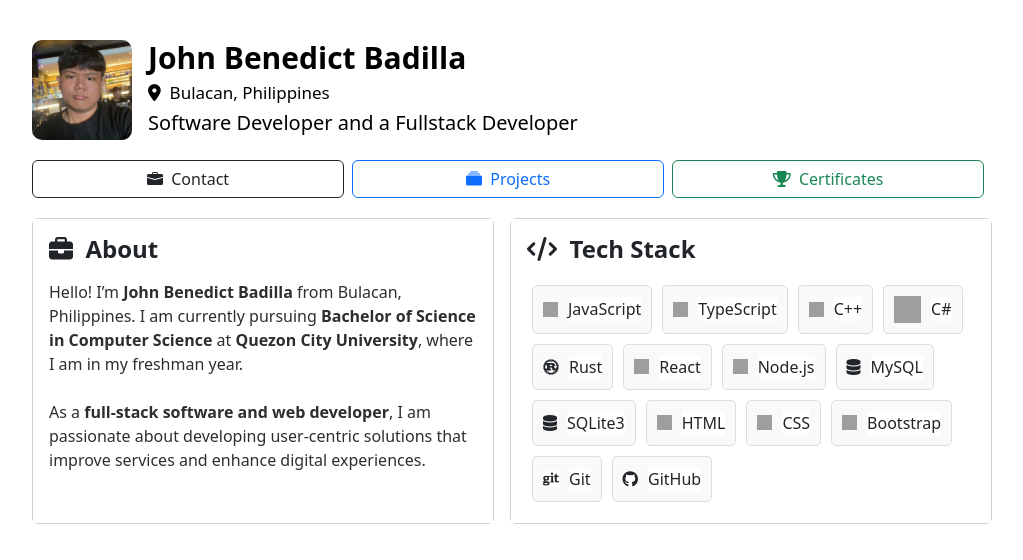
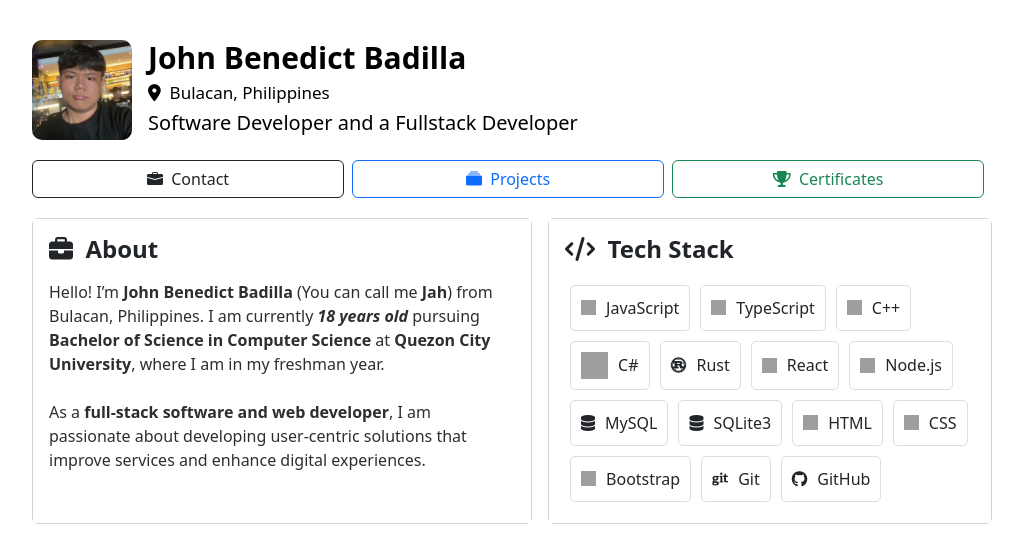
Before and after one commit to iamjahhh/portfolio, a React (Create React App) app: page / in a window 1280 px wide. Shown: the top 560 px of the page, without its empty margins (128-1151 px from the left). Built offline with nearby package versions, Linux system fonts and the light colour scheme; grey boxes are pictures that could not be loaded.

Commit message:
few changes

```diff
--- a/public/index.html
+++ b/public/index.html
@@ -7,7 +7,7 @@
     <meta name="theme-color" content="#FFFFFF" />
     <meta
       name="description"
-      content="Web site created using create-react-app"
+      content="Portfolio of John Benedict Badilla"
     />
     <title>Jah</title>
   </head>
--- a/src/App.css
+++ b/src/App.css
@@ -52,7 +52,7 @@ body {
   padding: 10px;
   border: 1px solid #ddd;
   border-radius: 5px;
-  background-color: #f9f9f9;
+  background-color: #FFFFFF;
 }
 
 .tech-card span {
--- a/src/App.js
+++ b/src/App.js
@@ -49,7 +49,7 @@ function CardComponent() {
           <div className="card-body">
             <h4 className="mb-3"><i className="fa-solid fa-briefcase"></i><strong>&nbsp;&nbsp;About</strong></h4>
             <p style={{ color: "#2e2e2e" }}>
-              Hello! I’m <strong>John Benedict Badilla</strong> from Bulacan, Philippines. I am currently pursuing
+              Hello! I’m <strong>John Benedict Badilla</strong> (You can call me <strong>Jah</strong>) from Bulacan, Philippines. I am currently <strong><i>18 years old</i></strong> pursuing
               <strong> Bachelor of Science in Computer Science</strong> at <strong>Quezon City University</strong>, where I am in my freshman year.
               <br></br><br></br>
               As a <strong>full-stack software and web developer</strong>, I am passionate about developing user-centric solutions that improve services and enhance digital experiences.
@@ -57,7 +57,6 @@ function CardComponent() {
           </div>
         </div>
 
-        {/* Tech Stack Card */}
         <div className="card" style={{ flex: "1 1 auto", height: "auto" }}>
           <div className="card-body">
             <h4 className="mb-3"><i className="fa-solid fa-code"></i><strong>&nbsp;&nbsp;Tech Stack</strong></h4>
```
